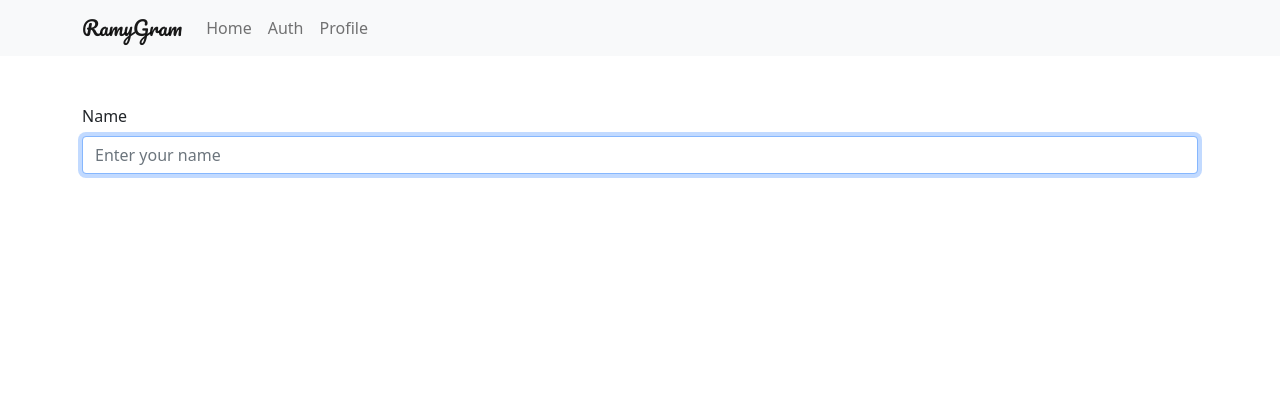
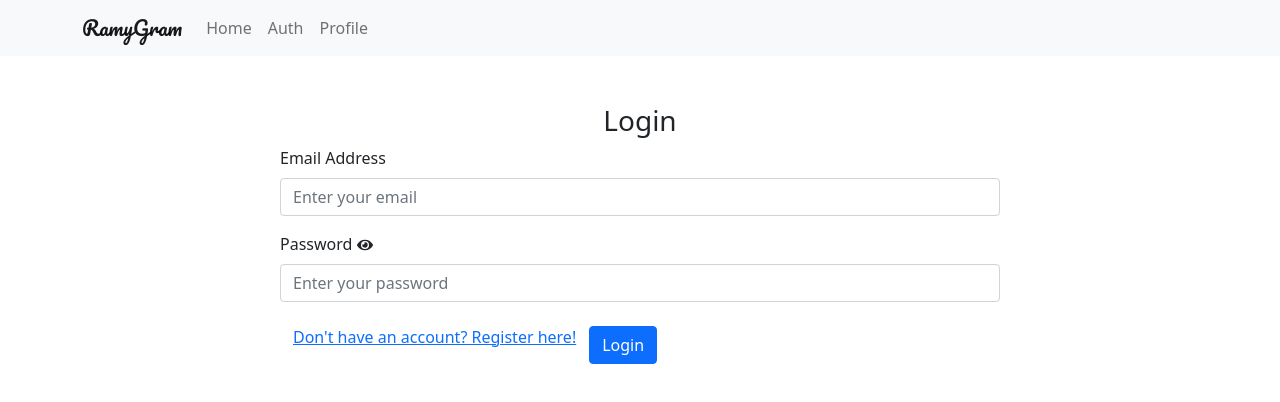
Before and after one commit to ramyabyyu/ramygram-igclone, a React (Create React App) app in the folder frontend/: page /auth in a window 1280 px wide. Shown: the top 402 px of the page. Built offline with nearby package versions, Linux system fonts and the light colour scheme.

Commit message:
Designing Auth Page (Completed)

```diff
--- a/frontend/src/components/AuthInput.jsx
+++ b/frontend/src/components/AuthInput.jsx
@@ -16,7 +16,7 @@ const AuthInput = ({
     <Form.Group className="mb-3" controlId={controlId}>
       <Form.Label>
         {label}{" "}
-        {name === "password" || name === "c_password" ? (
+        {name === "password" ? (
           <span onClick={handleShowPassword}>
             {type === "password" ? <FaEye /> : <FaEyeSlash />}
           </span>
--- a/frontend/src/pages/Auth.jsx
+++ b/frontend/src/pages/Auth.jsx
@@ -3,19 +3,22 @@ import { useSelector, useDispatch } from "react-redux";
 import { useNavigate } from "react-router-dom";
 import { register, reset } from "../features/auth/authSlice";
 import { toast } from "react-toastify";
-import { Form } from "react-bootstrap";
+import { Form, Container, Row, Col, Button } from "react-bootstrap";
 import AuthInput from "../components/AuthInput";
 
 const Auth = () => {
-  const [formData, setFormData] = useState({
+  const initialStateFormData = {
     name: "",
     username: "",
     email: "",
     password: "",
     c_password: "",
-  });
+  };
+  const [formData, setFormData] = useState(initialStateFormData);
 
   const { name, username, email, password, c_password } = formData;
+
+  const [showPassword, setShowPassword] = useState(false);
 
   const navigate = useNavigate();
   const dispatch = useDispatch();
@@ -24,6 +27,8 @@ const Auth = () => {
     (state) => state.auth
   );
 
+  const [isRegister, setIsRegister] = useState(false);
+
   const handleChange = (e) => {
     setFormData((prevState) => ({
       ...prevState,
@@ -31,13 +36,28 @@ const Auth = () => {
     }));
   };
 
+  const handleShowPassword = () => setShowPassword(!showPassword);
+
+  const switchMode = () => {
+    setFormData(initialStateFormData);
+    setShowPassword(false);
+    setIsRegister(!isRegister);
+  };
+
   const handleSubmit = (e) => {
     e.preventDefault();
   };
 
   return (
+    <Container fluid>
+      <Row className="justify-content-md-center">
+        <Col xs={12} md={12} xl={8}>
+          <h3 className="text-center">
+            {isRegister ? "Create new account" : "Login"}
+          </h3>
           <Form onSubmit={handleSubmit}>
             {/* Name */}
+            {isRegister && (
               <AuthInput
                 label="Name"
                 name="name"
@@ -47,7 +67,68 @@ const Auth = () => {
                 handleChange={handleChange}
                 autoFocus
               />
+            )}
+
+            {/* Username */}
+            {isRegister && (
+              <AuthInput
+                label="Username"
+                name="username"
+                type="text"
+                controlId="username"
+                placeholder="Create an username"
+                handleChange={handleChange}
+              />
+            )}
+
+            {/* Email */}
+            <AuthInput
+              label="Email Address"
+              name="email"
+              type="email"
+              controlId="email"
+              placeholder="Enter your email"
+              handleChange={handleChange}
+            />
+
+            {/* Password */}
+            <AuthInput
+              label="Password"
+              name="password"
+              type={showPassword ? "text" : "password"}
+              controlId="password"
+              placeholder={
+                isRegister ? "Choose a password" : "Enter your password"
+              }
+              handleChange={handleChange}
+              handleShowPassword={handleShowPassword}
+            />
+
+            {/* Confirm Password */}
+            {isRegister && (
+              <AuthInput
+                label="Confirm Password"
+                name="c_password"
+                type="password"
+                controlId="c_password"
+                placeholder="Repeat your password"
+                handleChange={handleChange}
+                handleShowPassword={handleShowPassword}
+              />
+            )}
+
+            {/* Switch isRegister */}
+            <Button variant="link" className="mb-3" onClick={switchMode}>
+              {isRegister
+                ? "Already have an account? Login here!"
+                : "Don't have an account? Register here!"}
+            </Button>
+
+            <Button variant="primary">{isRegister ? "Create" : "Login"}</Button>
           </Form>
+        </Col>
+      </Row>
+    </Container>
   );
 };
 
```
Lines whose indentation alone changed are shown as unchanged.
